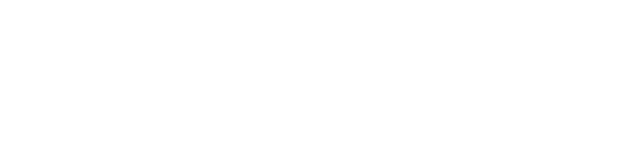
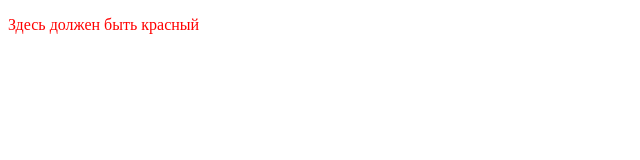
Before and after one commit to Candidmsk/Learning-to-work-with-Git, a plain HTML site: page index.html in a window 1280 px wide. Shown: the whole page, without its empty margins (0-640 px from the left). Drawn offline with Linux system fonts and the light colour scheme.

Commit message:
Added inner text in html

```diff
--- a/index.html
+++ b/index.html
@@ -8,6 +8,6 @@
     <link rel="stylesheet" href="style.css">
 </head>
 <body>
-
+    <div class="comment"><p>Здесь должен быть красный</p></div>
 </body>
 </html>
```
